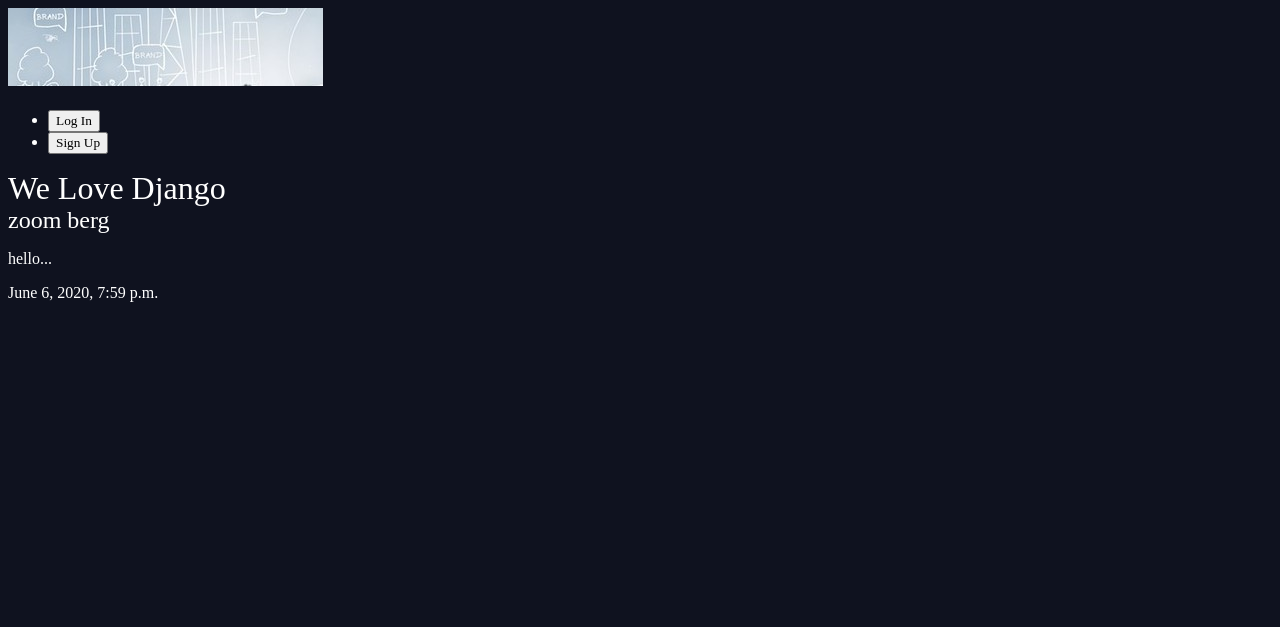
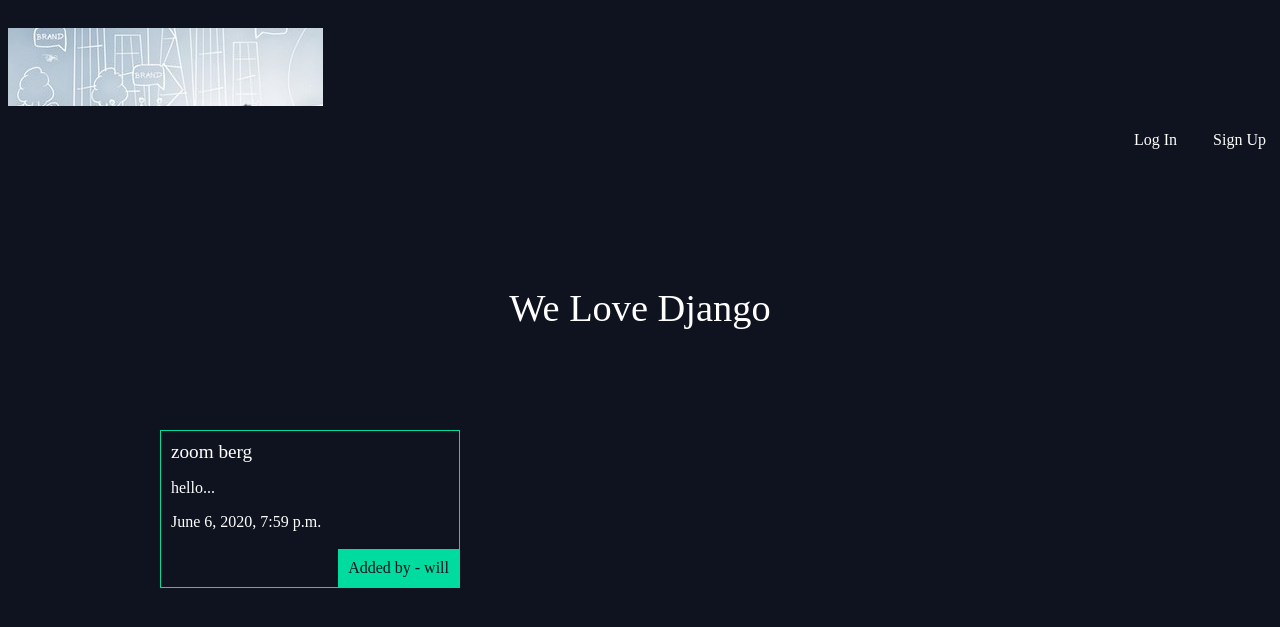
Before and after one commit to WillDera/djangosite, a Django app: page / in a window 1280 px wide. Shown: the top 627 px of the page. Run offline with Django 3.2, Linux system fonts and the light colour scheme; data comes from the database, SQL or seed files in the repository; both versions use the stored data as it was after the commit.

Commit message:
Styling in Progress 💈

```diff
--- a/djangoblog/static/djangoblog/style.css
+++ b/djangoblog/static/djangoblog/style.css
@@ -18,3 +18,82 @@ a, a:hover, a:visited {
     color: #fff;
     text-decoration: none;
 }
+
+.wrapper {
+    max-width: 960px;
+    margin: 0 auto;
+}
+
+div.wrapper h1 {
+    text-align: center;
+    margin: 100px auto;
+    font-size: 2.4em;
+}
+
+header {
+    display: grid;
+    grid-template: 1fr 1fr;
+    padding: 20px 0;
+}
+
+nav {
+    justify-self: end;
+}
+
+nav li {
+    display: inline-block;
+    margin-left: 20px;
+}
+
+nav button {
+    background: none;
+    color: #fff;
+    cursor: pointer;
+    border: 0;
+    font-size: 1em;
+}
+
+.articles {
+    display: grid;
+    grid-template-columns: 1fr 1fr 1fr;
+    grid-gap: 30px;
+}
+
+.article {
+    padding: 10px;
+    border: 1px solid #00dba0;
+    position: relative;
+    padding-bottom: 40px;
+}
+
+.article h2 {
+    font-size: 1.2em;
+}
+
+.article .author {
+    padding: 10px;
+    background: #00dba0;
+    position: absolute;
+    right: 0;
+    bottom: 0;
+    margin: 0;
+    color: #0f121f;
+}
+
+.article_detail .article {
+    padding: 0;
+}
+
+.article_detail .article img {
+    max-width: 100%;
+}
+
+.article_detail .article h2{
+    text-align: center;
+    margin: 20px auto;
+    font-size: 2em;
+}
+
+.article_detail .article p {
+    text-align: center;
+}
--- a/djangoblog/templates/djangoblog/article.html
+++ b/djangoblog/templates/djangoblog/article.html
@@ -8,6 +8,7 @@
                 <h2><a href="{% url 'djangoblog:article_detail' slug=article.slug %}">{{ article.title }}</a></h2>
                 <p>{{ article.snippet }}</p>
                 <p>{{ article.date }}</p>
+                <p class="author">Added by - {{ article.author.username }}</p>
             </div>
         {% endfor %}
     </div>
```
Also changed, not shown: db.sqlite3.
